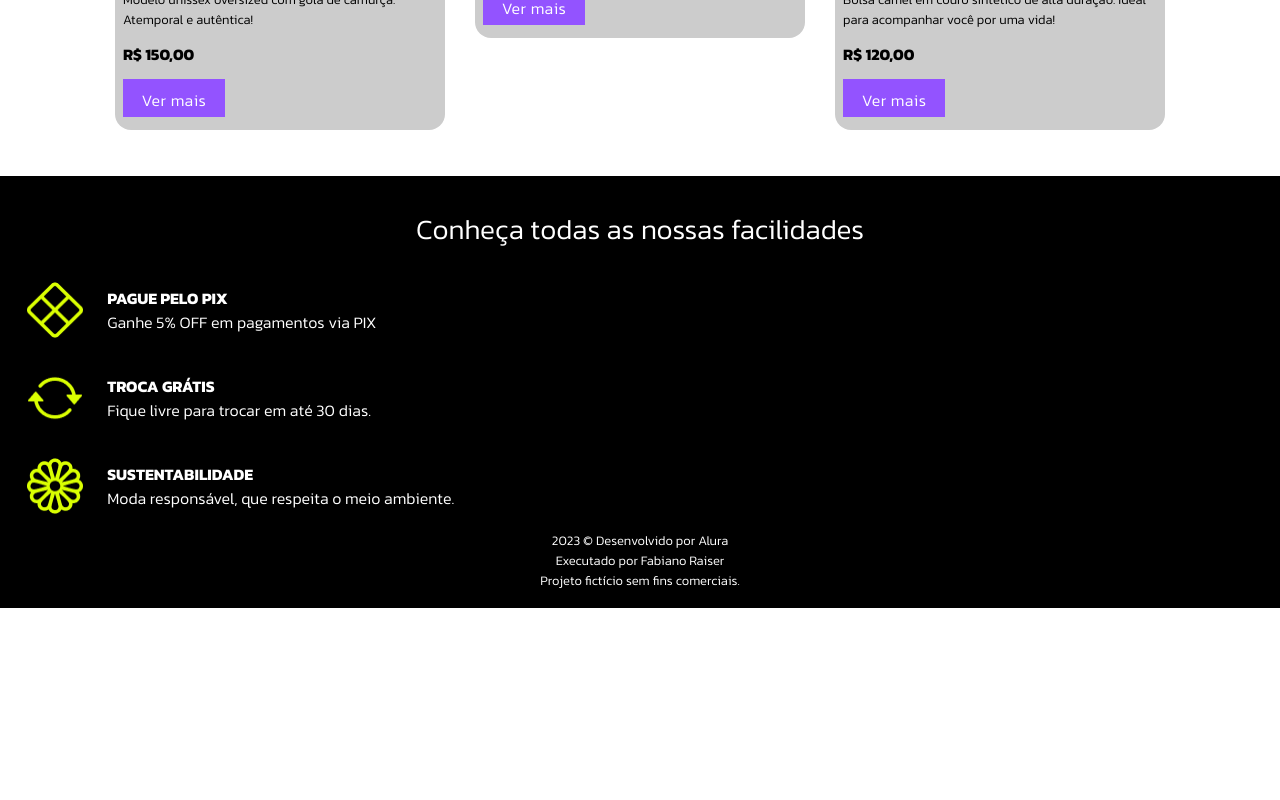
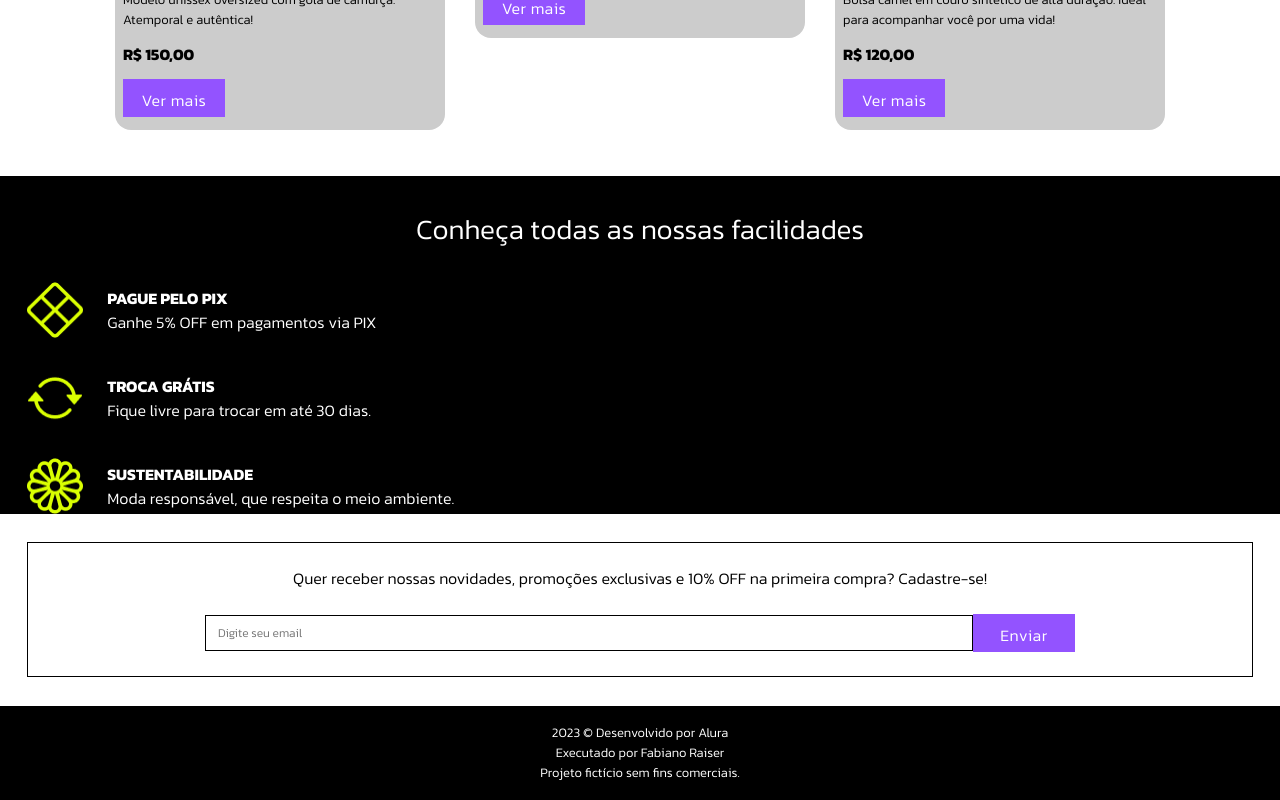
Before and after one commit to FabianoRaiser/7th-challenge-Alura, a React (Vite) app: page / in a window 1280 px wide. Shown: the part 4390-5190 px from the top of the page. Before the commit the page ends 4998 px from the top, so only its background shows below. Built offline with nearby package versions, Linux system fonts and the light colour scheme.

Commit message:
:sparkles: feat: Criando seção da Newsletter

```diff
--- /dev/null
+++ b/src/components/NewsletterSub/index.jsx
@@ -0,0 +1,15 @@
+import { Botao } from "components/ui/commonElements"
+import { StyledNewsletterSub, SubDiv, SubInput } from "./styles"
+
+
+export const NewsletterSub = () => {
+    return (
+        <StyledNewsletterSub>
+            <p>Quer receber nossas novidades, promoções exclusivas e 10% OFF na primeira compra? Cadastre-se!</p>
+            <SubDiv>
+                <SubInput type="email" placeholder="Digite seu email" />
+                <Botao>Enviar</Botao>
+            </SubDiv>
+        </StyledNewsletterSub>
+    )
+}
--- /dev/null
+++ b/src/components/NewsletterSub/styles.jsx
@@ -0,0 +1,46 @@
+import { colorPreto } from "components/ui/variaveis";
+import styled from "styled-components";
+import { Input } from 'components/ui/commonElements';
+
+
+export const StyledNewsletterSub = styled.section`
+    margin: 1.78rem 1.66rem;
+    border: 1px solid ${colorPreto};
+
+    padding: 1.5rem;
+
+    p {
+        text-align: center;
+        font-size: 1rem;
+        line-height: 1.4375rem;
+    }
+
+    @media (min-width: 1440px) {
+        max-width: 45rem;
+        margin: 2.5rem auto;
+
+        p {
+            font-size: 1.25rem;
+        }
+    }
+`
+
+export const SubDiv = styled.div`
+    display: flex;
+    align-items: center;
+    justify-content: center;
+
+    margin-top: 1.5rem;
+`
+
+export const SubInput = styled(Input)`
+    width: 15rem;
+
+    @media (min-width: 768px) {
+        width: 48rem
+    }
+
+    @media (min-width: 1440px) {
+        width: 90rem;
+    }
+`
--- a/src/pages/Home/index.jsx
+++ b/src/pages/Home/index.jsx
@@ -1,4 +1,5 @@
 import Banner from "components/Banner"
+import { NewsletterSub } from "components/NewsletterSub"
 import { BuscaCategoria } from "components/secoes/BuscaCategoria"
 import { Facilidades } from "components/secoes/Facilidades"
 import { Produtos } from "components/secoes/Produtos"
@@ -10,6 +11,7 @@ export const Home = () => {
             <BuscaCategoria />
             <Produtos />
             <Facilidades />
+            <NewsletterSub />
         </main>
     )
 }
```
